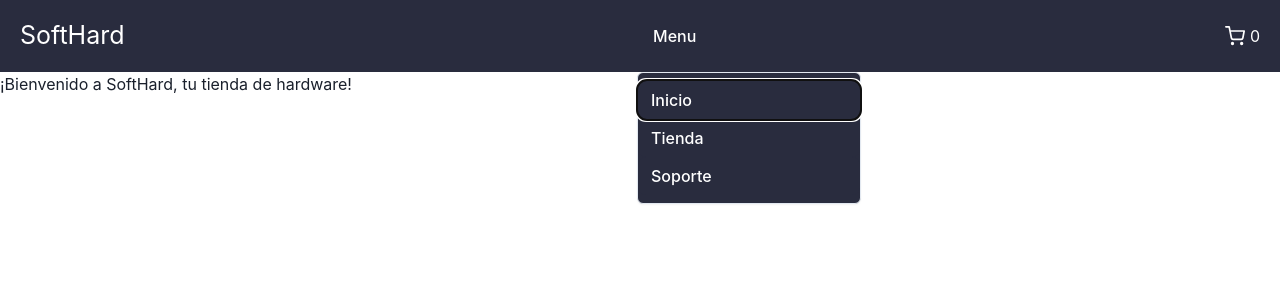
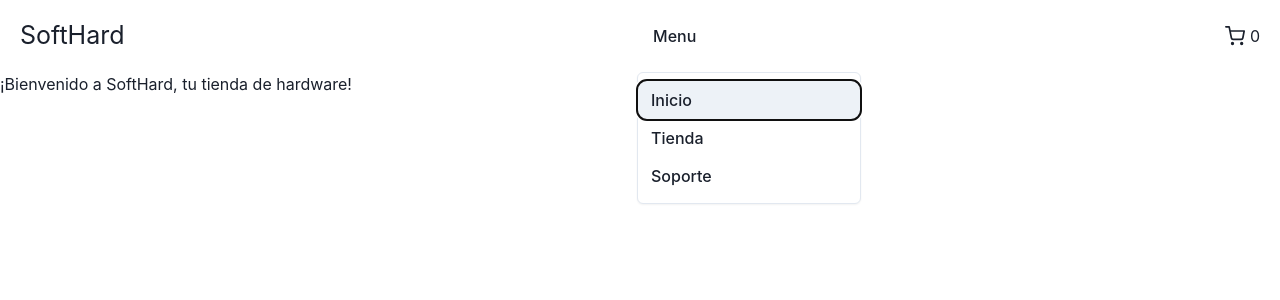
Before and after one commit to fkz14/SoftTech-E-Commerce, a React (Vite) app: page / in a window 1280 px wide. Both pictures are taken after a click on the button "Menu". Shown: the top 300 px of the page. Built offline with nearby package versions, Linux system fonts and the light colour scheme.

Commit message:
Corregimos algunos diseños

```diff
--- a/src/components/NavBar.css
+++ b/src/components/NavBar.css
@@ -5,13 +5,11 @@
     width: 100vw;
     height: 9vh;
     padding: 0px 20px;
-    background-color:  #292c3e;
-    color: white;
+
 }
 
 .title {
     font-size: 25px;
-    color: white;
 }
 
 .menu {
--- a/src/components/NavBar.jsx
+++ b/src/components/NavBar.jsx
@@ -22,19 +22,10 @@ function NavBar () {
         <MenuButton className="menu">
             Menu
         </MenuButton>
-        <MenuList backgroundColor={"#292c3e"}>
-            <MenuItem
-              backgroundColor={"#292c3e"}
-              _hover={{ bg: "#3a3d52" }}
-            >Inicio</MenuItem>
-            <MenuItem
-              backgroundColor={"#292c3e"}
-              _hover={{ bg: "#3a3d52" }}
-            >Tienda</MenuItem>
-            <MenuItem
-              backgroundColor={"#292c3e"}
-              _hover={{ bg: "#3a3d52" }}
-            >Soporte</MenuItem>
+        <MenuList>
+            <MenuItem>Inicio</MenuItem>
+            <MenuItem>Tienda</MenuItem>
+            <MenuItem>Soporte</MenuItem>
         </MenuList>
         </Menu>
           <CartWidget/>
```
